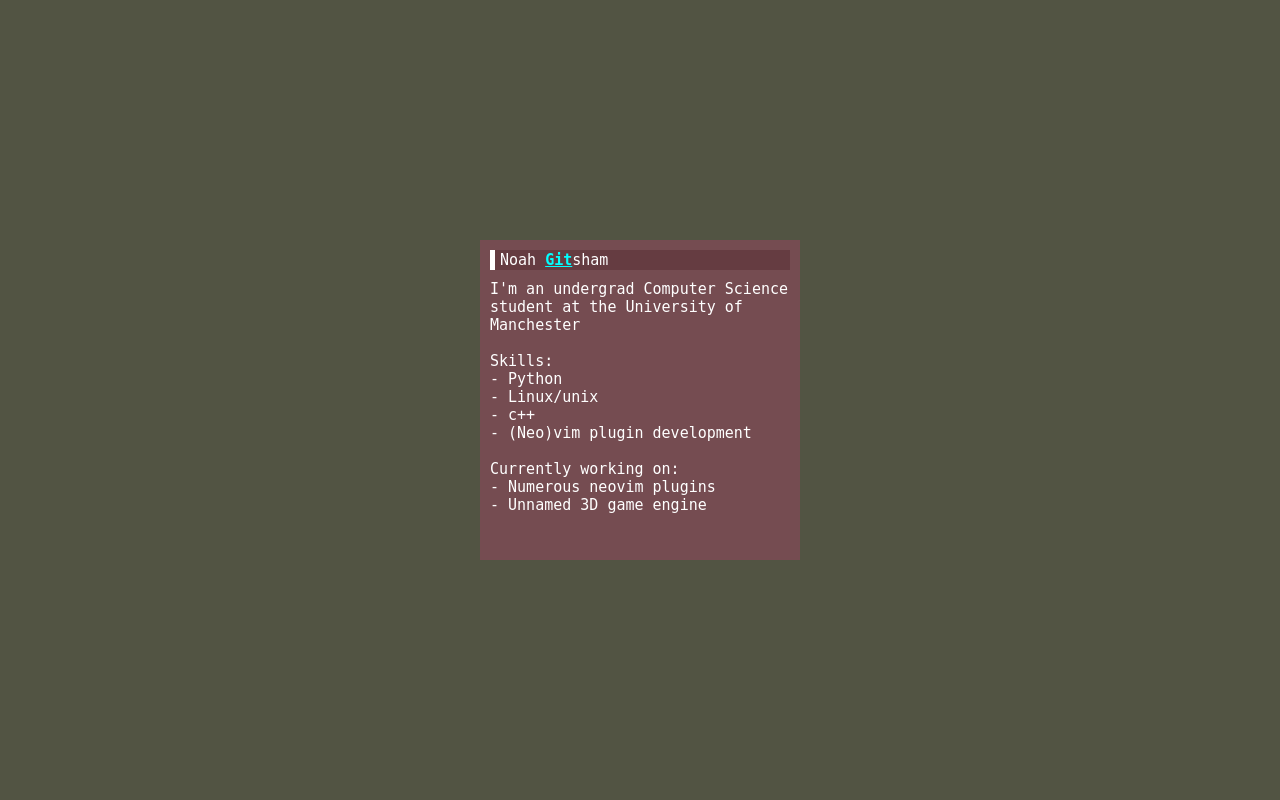
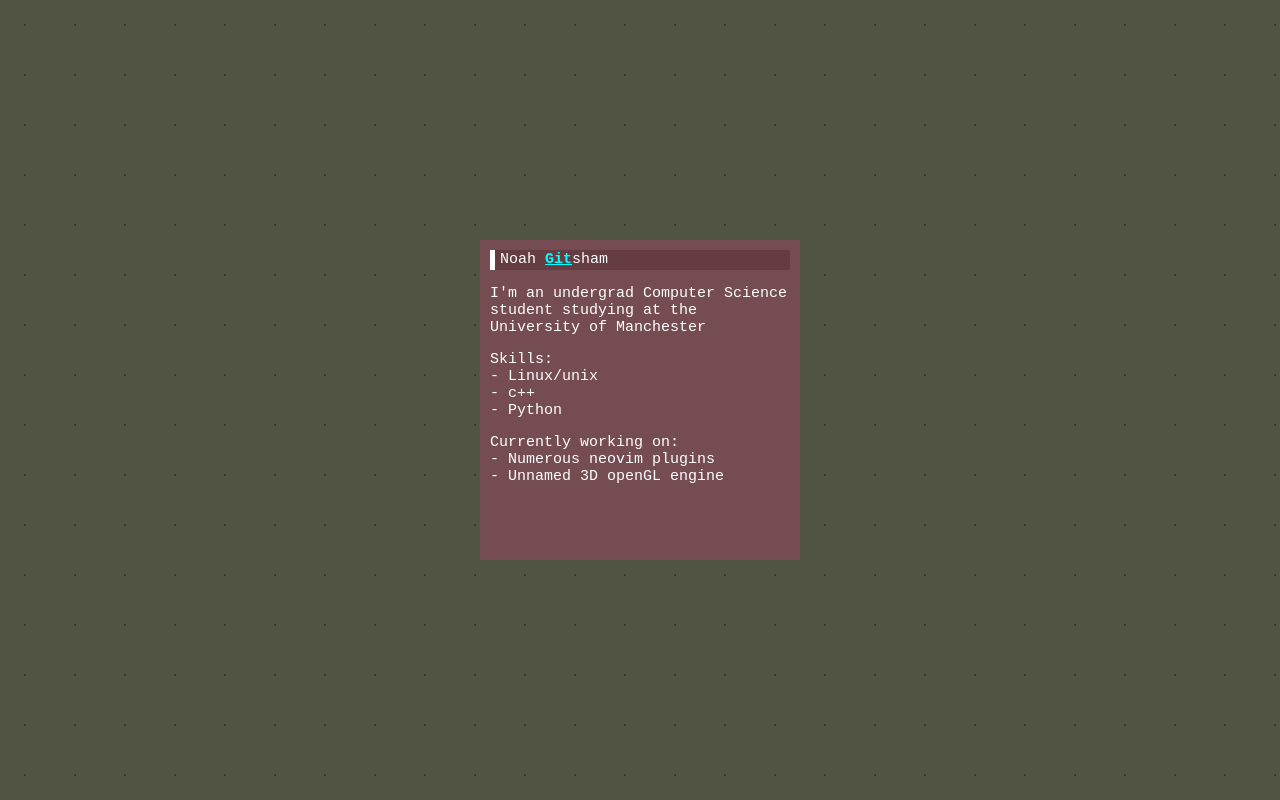
Before and after one commit to noahgitsham/noahgitsham.github.io, a plain HTML site: page index.html in a window 1280 px wide. Drawn offline with Linux system fonts and the light colour scheme.

Commit message:
Update homepage

```diff
--- a/css/style.css
+++ b/css/style.css
@@ -1,6 +1,6 @@
 html, body {
 	background-color: #525443;
-	font-family: terminus, mono;
+	font-family: monospace;
 	font-size: 15px;
 	color: white;
 	height: 100%;
@@ -8,13 +8,22 @@ html, body {
 }
 
 a:link { color: cyan }
-a:visited { color: cyan }
+a:visited { color: orange }
 
 #wrapper {
 	height: 100%;
 	display: flex;
 	justify-content: center;
 	align-items: center;
+	--d: 1px;
+	background : radial-gradient(
+	var(--d)
+	var(--d),
+
+	#000 calc(var(--d) - 1px),
+	#0000 var(--d)
+	)
+	0 0 / 50px 50px;
 }
 
 #content {
--- a/index.html
+++ b/index.html
@@ -11,17 +11,14 @@
 			<div id="content">
 				<div id=bar><div id="box"></div>Noah&nbsp;<a href="https://github.com/noahgitsham"><b>Git</b></a>sham</div>
 				<div>
-					I'm an undergrad Computer Science student at the University of Manchester<br>
-					<br>
-					Skills:<br>
-					- Python<br>
-					- Linux/unix<br>
-					- c++<br>
-					- (Neo)vim plugin development<br>
-					<br>
-					Currently working on:<br>
-					- Numerous neovim plugins<br>
-					- Unnamed 3D game engine<br>
+					<p>I'm an undergrad Computer Science student studying at the University of Manchester</p>
+					<pre>Skills:
+- Linux/unix
+- c++
+- Python</pre>
+					<pre>Currently working on:
+- Numerous neovim plugins
+- Unnamed 3D openGL engine </pre>
 				</div>
 			</div>
 		</div>
```
